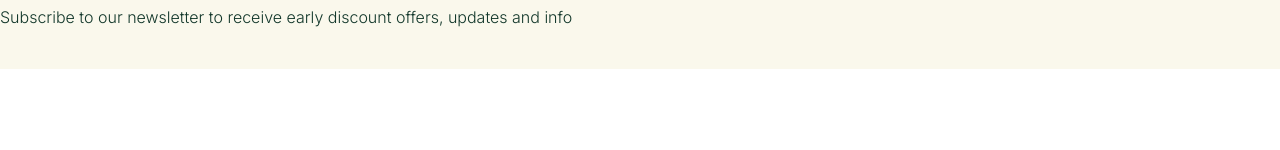
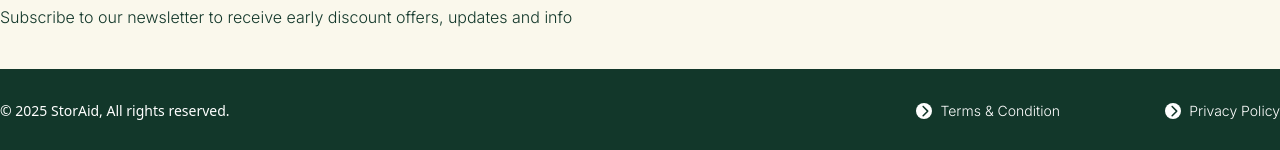
Before and after one commit to Alecal/storaid-react, a React (Vite) app: page / in a window 1280 px wide. Shown: the part 4577-4727 px from the top of the page. Before the commit the page ends 4646 px from the top, so only its background shows below. Built offline with nearby package versions, Linux system fonts and the light colour scheme; no server answers.

Commit message:
Footer section klar

```diff
--- a/src/App.jsx
+++ b/src/App.jsx
@@ -21,6 +21,7 @@ import Testimonials from './components/Testimonials'
 import PricingCard from './components/PricingCard'
 import BlogSection from './components/BlogSection'
 import SubscribeNewsletter from './components/SubscribeNewsletter'
+import Footer from './components/Footer'
 
 
 const App = () => {
@@ -131,6 +132,7 @@ const App = () => {
     </section>
     <BlogSection/>
     <SubscribeNewsletter/>
+    <Footer/>
     </>
   )
 }
--- /dev/null
+++ b/src/components/Footer.jsx
@@ -0,0 +1,42 @@
+import React from 'react'
+
+import { FontAwesomeIcon } from '@fortawesome/react-fontawesome';
+import { faChevronRight } from '@fortawesome/free-solid-svg-icons';
+
+function Footer() {
+  return (
+    <footer id='footer' className='darkBg w-full py-8'>
+            <div className='mx-auto max-w-7xl text-white text-sm'>
+                <div className='flex'>
+                    <div className='w-1/2'>
+                        © 2025 StorAid, All rights reserved.
+                    </div>
+
+                    <div className='w-1/2 flex pl-50'>
+
+                        <div className='w-1/2'>
+                            <p className='flex items-center space-x-2 justify-end'>
+                                <span className='bg-white w-4 h-4 flex items-center justify-center rounded-full'>
+                                    <FontAwesomeIcon className='text-green fa-sm' icon={faChevronRight} />
+                                </span>
+                                <span>Terms & Condition</span>
+                            </p>
+                        </div>
+
+                        <div className='w-1/2'>
+                            <p className='flex items-center space-x-2 justify-end'>
+                                <span className='bg-white w-4 h-4 flex items-center justify-center rounded-full'>
+                                    <FontAwesomeIcon className='text-green fa-sm' icon={faChevronRight} />
+                                </span>
+                                <span>Privacy Policy</span>
+                            </p>
+                        </div>
+
+                    </div>
+                </div>
+            </div>
+    </footer>
+  )
+}
+
+export default Footer
```
